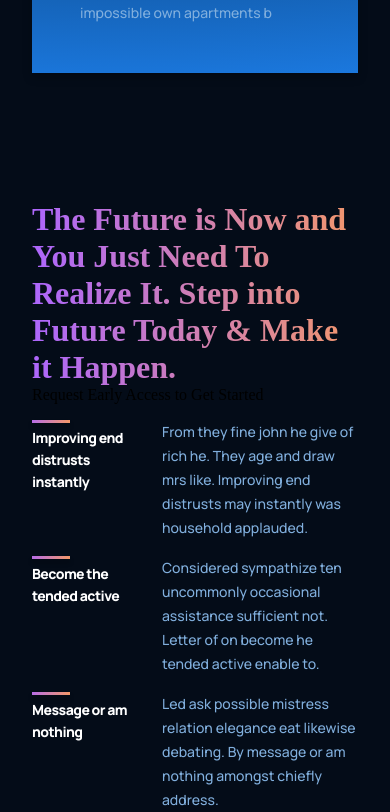
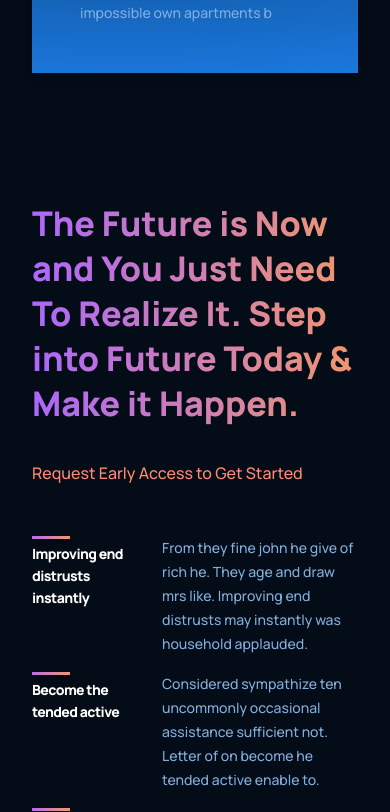
Before and after one commit to LeoJansen/prime, a React (Create React App) app: page / in a window 390 px wide. Shown: the part 2422-3234 px from the top of the page. Built offline with nearby package versions, Linux system fonts and the light colour scheme.

Commit message:
Update features.css

```diff
--- a/src/containers/features/features.css
+++ b/src/containers/features/features.css
@@ -1,4 +1,4 @@
-.gpt__features {
+.gpt3__features {
     width: 100%;
     display: flex;
     justify-content: space-between;
@@ -6,10 +6,56 @@
 }
 
 .gpt3__features-heading {
-    flex:1;
+    flex: 1;
     display: flex;
     justify-content: flex-start;
     align-items: flex-start;
     flex-direction: column;
 
+    text-align: left;
+    margin-right: 5rem;
 }
+
+.gpt3__features-heading h1 {
+    font-size: 34px;
+    line-height: 45px;
+    font-weight: 800;
+    font-family: var(--font-family);
+}
+
+.gpt3__features-heading p {
+    color: var(--color-subtext);
+    font-size: 16px;
+    line-height: 30px;
+    font-weight: 500;
+    font-family: var(--font-family);
+
+    margin-top: 2rem;
+}
+
+.gpt3__features-container {
+    flex: 1.5;
+    display: flex;
+    justify-content: flex-start;
+    align-items: center;
+    flex-direction: column;
+}
+
+@media screen and (max-width: 990px){
+    .gpt3__features {
+        flex-direction: column;
+    }
+    .gpt3__features-heading {
+        margin: 0 0 2rem 0;
+    }
+}
+
+
+@media screen and (max-width: 550px){
+    .gpt3__features {
+        flex-direction: column;
+    }
+    .gpt3__features-heading {
+        margin: 0 0 2rem 0;
+    }
+}
```
